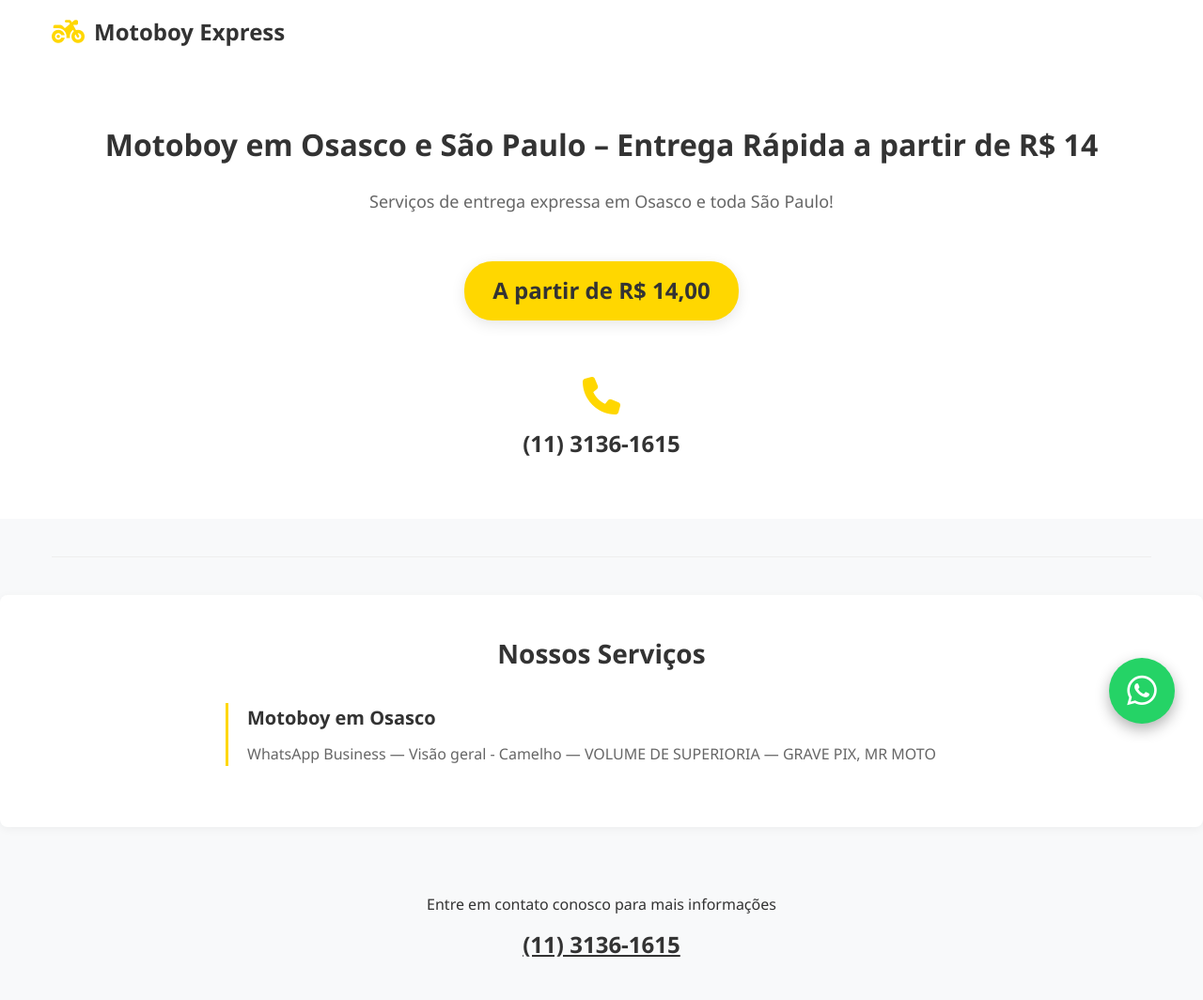
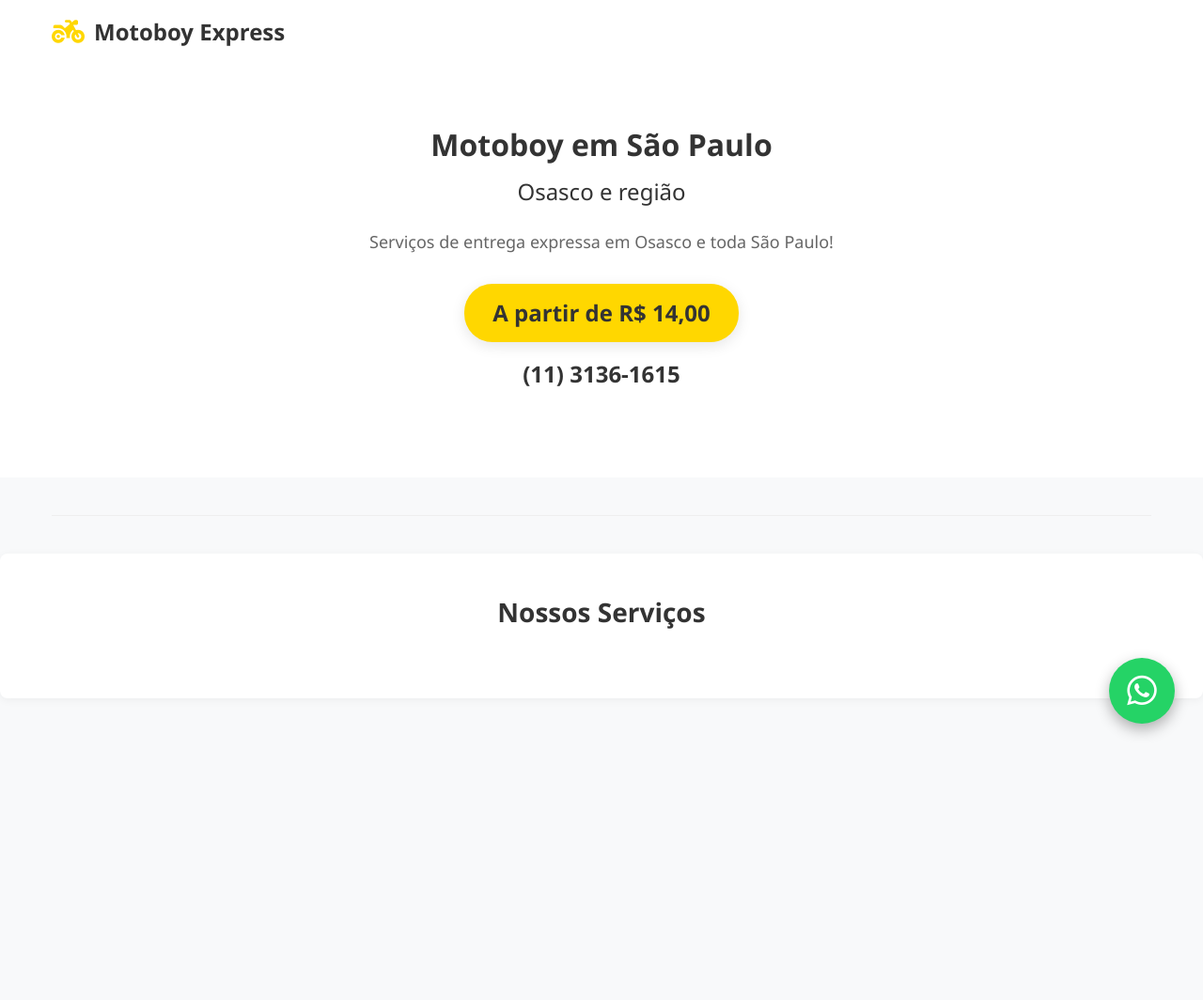
Before and after one commit to Camelo-entregas/osascoeregiao, a plain HTML site: page index.html in a window 1280 px wide. Shown: the whole page at 94% size. After the commit the page ends 800 px from the top, so only its background shows below. Drawn offline with Linux system fonts and the light colour scheme.

Commit message:
Add files via upload
alterei o arquivo

```diff
--- a/index.html
+++ b/index.html
@@ -3,7 +3,7 @@
 <head>
     <meta charset="UTF-8">
     <meta name="viewport" content="width=device-width, initial-scale=1.0">
-    <title>Motoboy Express - Entrega Rápida em Osasco e SP</title>
+    <title>Motoboy em São Paulo e Osasco - Entrega Rápida</title>
     <link rel="stylesheet" href="https://cdnjs.cloudflare.com/ajax/libs/font-awesome/6.4.0/css/all.min.css">
     <style>
         * {
@@ -54,11 +54,18 @@
             margin-bottom: 30px;
         }
 
-        .hero h1 {
+        .main-title {
             font-size: 32px;
             color: #333;
+            margin-bottom: 5px;
+            font-weight: 600;
+        }
+
+        .subtitle {
+            font-size: 24px;
+            color: #333;
             margin-bottom: 20px;
-            font-weight: 600;
+            font-weight: 500;
         }
 
         .hero p {
@@ -70,16 +77,28 @@
             margin-right: auto;
         }
 
+        .price-container {
+            display: flex;
+            flex-direction: column;
+            align-items: center;
+            margin: 30px 0;
+        }
+
         .price-tag {
-            display: inline-block;
             background-color: #FFD700;
             color: #333;
             font-weight: bold;
             padding: 12px 30px;
             border-radius: 30px;
             font-size: 24px;
-            margin: 20px 0;
             box-shadow: 0 4px 15px rgba(0,0,0,0.1);
+            margin-bottom: 15px;
+        }
+
+        .phone-number {
+            font-size: 24px;
+            font-weight: bold;
+            color: #333;
         }
 
         .divider {
@@ -103,44 +122,6 @@
             margin-bottom: 30px;
             text-align: center;
             font-weight: 600;
-        }
-
-        .services-list {
-            list-style: none;
-            max-width: 800px;
-            margin: 0 auto;
-        }
-
-        .service-item {
-            margin-bottom: 25px;
-            padding-left: 20px;
-            border-left: 3px solid #FFD700;
-        }
-
-        .service-item h3 {
-            font-size: 20px;
-            color: #333;
-            margin-bottom: 10px;
-            font-weight: 600;
-        }
-
-        .service-item p {
-            color: #666;
-            font-size: 16px;
-        }
-
-        /* Contact Section */
-        .contact {
-            text-align: center;
-            padding: 40px 0;
-        }
-
-        .phone-number {
-            font-size: 24px;
-            font-weight: bold;
-            color: #333;
-            margin-top: 10px;
-            display: block;
         }
 
         /* WhatsApp Button */
@@ -170,13 +151,21 @@
 
         /* Responsive Design */
         @media (max-width: 768px) {
-            .hero h1 {
+            .main-title {
                 font-size: 28px;
+            }
+
+            .subtitle {
+                font-size: 20px;
             }
 
             .price-tag {
                 font-size: 20px;
                 padding: 10px 25px;
+            }
+
+            .phone-number {
+                font-size: 20px;
             }
 
             .section-title {
@@ -212,14 +201,13 @@
     <!-- Hero Section -->
     <section class="hero">
         <div class="container">
-            <h1>Motoboy em Osasco e São Paulo – Entrega Rápida a partir de R$ 14</h1>
+            <h1 class="main-title">Motoboy em São Paulo</h1>
+            <h2 class="subtitle">Osasco e região</h2>
             <p>Serviços de entrega expressa em Osasco e toda São Paulo!</p>
-            <div class="price-tag">A partir de R$ 14,00</div>
 
-            <!-- Ícone amarelo com telefone abaixo -->
-            <div style="margin-top: 40px;">
-                <i class="fas fa-phone" style="font-size: 40px; color: #FFD700;"></i>
-                <span class="phone-number">(11) 3136-1615</span>
+            <div class="price-container">
+                <div class="price-tag">A partir de R$ 14,00</div>
+                <div class="phone-number">(11) 3136-1615</div>
             </div>
         </div>
     </section>
@@ -232,21 +220,7 @@
     <section class="services">
         <div class="container">
             <h2 class="section-title">Nossos Serviços</h2>
-            <ul class="services-list">
-                <li class="service-item">
-                    <h3>Motoboy em Osasco</h3>
-                    <p>WhatsApp Business — Visão geral - Camelho — VOLUME DE SUPERIORIA — GRAVE PIX, MR MOTO</p>
-                </li>
-                <!-- Adicione mais serviços conforme necessário -->
-            </ul>
-        </div>
-    </section>
-
-    <!-- Contact Section -->
-    <section class="contact">
-        <div class="container">
-            <p>Entre em contato conosco para mais informações</p>
-            <a href="tel:1131361615" class="phone-number">(11) 3136-1615</a>
+            <!-- Adicione seus serviços aqui -->
         </div>
     </section>
 </body>
```
